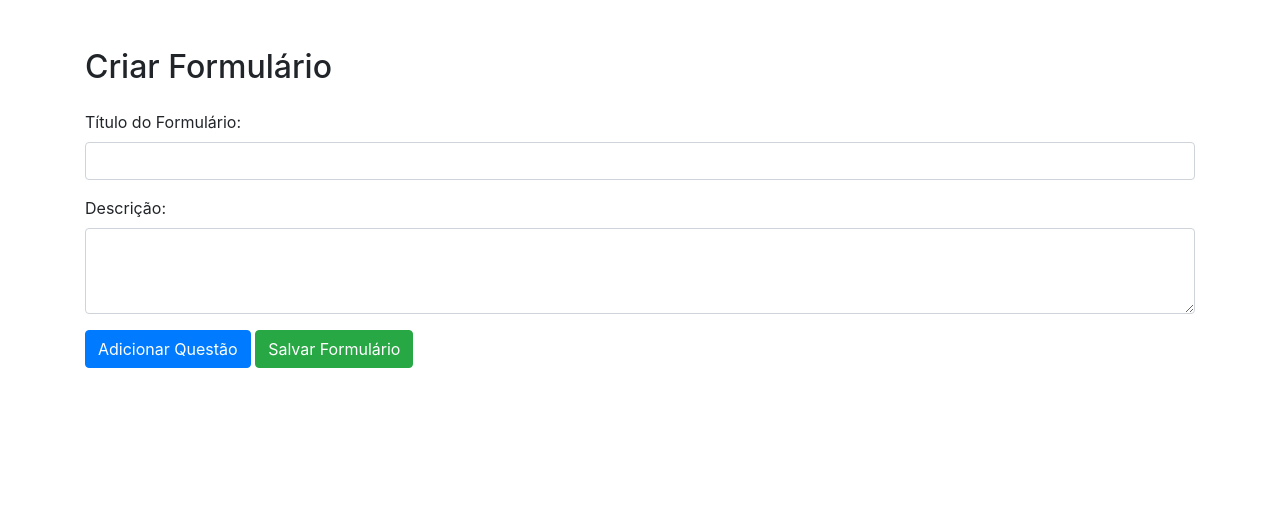
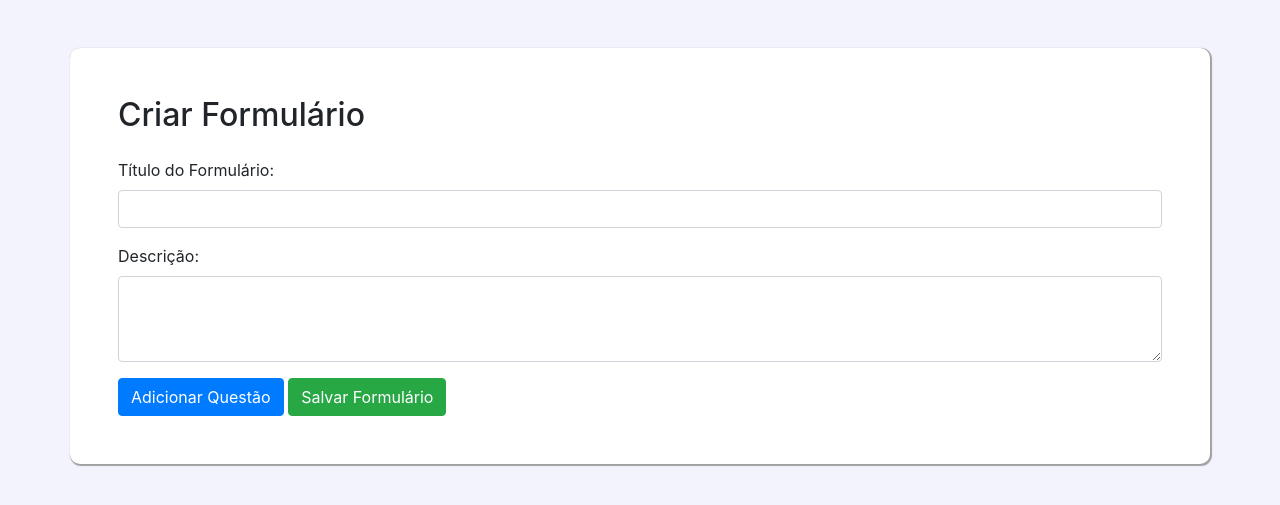
Before and after one commit to Rafaavinii/formulario-dinamico, a Django app: page /formulario/criar_formulario/ in a window 1280 px wide. Shown: the top 505 px of the page. Run offline with Django 5.2, Linux system fonts and the light colour scheme; some libraries are stand-ins or nearby versions.

Commit message:
melhorando o formulário

```diff
--- a/form_dinamico/formulario/templates/criar_formulario.html
+++ b/form_dinamico/formulario/templates/criar_formulario.html
@@ -1,28 +1,19 @@
+{% load static %}
 <!DOCTYPE html>
+
 <html lang="en">
 <head>
     <meta charset="UTF-8">
     <meta name="viewport" content="width=device-width, initial-scale=1.0">
     <link rel="stylesheet" href="https://stackpath.bootstrapcdn.com/bootstrap/4.5.2/css/bootstrap.min.css">
+    <link rel="stylesheet" href="{% static 'formulario/criar_formulario.css' %}">
     <title>Formulário Dinâmico</title>
 </head>
 <body>
 
-<div class="container mt-5">
-    <h2 class="mb-4">Criar Formulário</h2>
+<div class="container mt-5 formulario p-5">
+    <h2 class="mb-4 titulo">Criar Formulário</h2>
 
-    {% for mensagem in messages %}
-        {% if mensagem.tags == 'error' %}
-            <div class="alert alert-danger" role="alert">
-                {{ mensagem }}
-            </div>
-        {% endif %}
-        {% if mensagem.tags == 'success' %}
-            <div class="alert alert-success" role="alert">
-                {{ mensagem }}
-            </div>
-        {% endif %}
-    {% endfor %}
     <form id="formularioDinamico" method="post" action="{% url 'criar_formulario' %}">
         {% csrf_token %}
         <div class="form-group">
@@ -63,7 +54,7 @@
                     </div>
                     <div class="form-group">
                         <label for="tipo${questaoCount}">Tipo de Questão:</label>
-                        <select class="form-control" id="tipo${questaoCount}" name="tipo${questaoCount}" required>
+                        <select class="form-control" id="tipo${questaoCount}" name="tipo${questaoCount}" onchange="tipoQuestaoChange(this)" required>
                             <option value="escolha_unica">Escolha Única</option>
                             <option value="multipla_escolha">Escolha Múltipla</option>
                             <option value="texto">Texto</option>
@@ -72,6 +63,14 @@
                             <option value="numero">Número</option>
                         </select>
                     </div>
+                    <div class="form-group" id="opcoes${questaoCount}" style="display: block;">
+                        <label>Opções de Resposta:</label>
+                        <button type="button" class="btn btn-secondary" onclick="adicionarOpcao(${questaoCount})">Adicionar Opção</button>
+                        <div class="form-check">
+                            <input type="checkbox" class="form-check-input" id="opcao1-${questaoCount}" name="opcoes${questaoCount}[]" disabled>
+                            <input type="text" class="form-control" id="opcao1-text-${questaoCount}" name="opcoesText${questaoCount}[]" placeholder="Opção 1">
+                        </div>
+                    </div>
                     <button type="button" class="btn btn-danger" onclick="removerQuestao(this)">Remover Questão</button>
                 </div>
             </div>
@@ -79,6 +78,37 @@
 
         container.innerHTML += questaoHTML;
         questaoCount++;
+    }
+
+    function tipoQuestaoChange(select) {
+        const questao = select.parentNode.parentNode;
+        const questaoNumero = questao.querySelector('label').innerText.split(' ')[1][0];
+        const opcoesDiv = questao.querySelector(`#opcoes${questaoNumero}`);
+        const opcaoCheckbox = questao.querySelector(`#opcao1-${questaoNumero}`);
+        const opcaoInput = questao.querySelector(`#opcao1-text-${questaoNumero}`);
+
+        if (select.value === 'multipla_escolha') {
+            opcoesDiv.style.display = 'block';
+            opcaoCheckbox.disabled = false;
+        } else {
+            opcoesDiv.style.display = 'none';
+            opcaoCheckbox.disabled = true;
+            opcaoInput.value = '';  // Limpar o campo de texto se o tipo não for escolha múltipla
+        }
+    }
+
+    function adicionarOpcao(questaoNumero) {
+        const opcoesDiv = document.getElementById(`opcoes${questaoNumero}`);
+        const opcaoCount = opcoesDiv.querySelectorAll('.form-check').length + 1;
+
+        const opcaoHTML = `
+            <div class="form-check">
+                <input type="checkbox" class="form-check-input" id="opcao${opcaoCount}-${questaoNumero}" name="opcoes${questaoNumero}[]" disabled>
+                <input type="text" class="form-control" id="opcao${opcaoCount}-text-${questaoNumero}" name="opcoesText${questaoNumero}[]" placeholder="Opção ${opcaoCount}">
+            </div>
+        `;
+
+        opcoesDiv.innerHTML += opcaoHTML;
     }
 
     function removerQuestao(botao) {
--- /dev/null
+++ b/form_dinamico/templates/static/formulario/criar_formulario.css
@@ -0,0 +1,9 @@
+body {
+    background-color: #F3F3FE;
+}
+
+.formulario {
+    background-color: white;
+    border-radius: 10px;
+    box-shadow: 1px 1px 1px 1px rgb(160, 160, 160);
+}
```
Also changed, not shown: form_dinamico/db.sqlite3.
